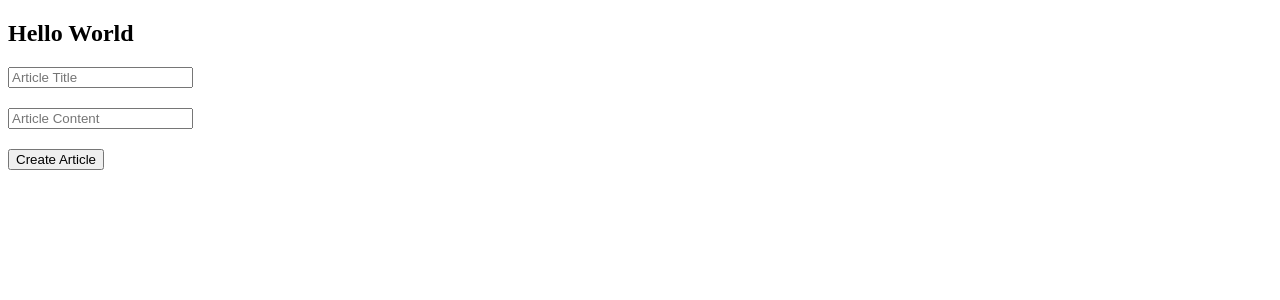
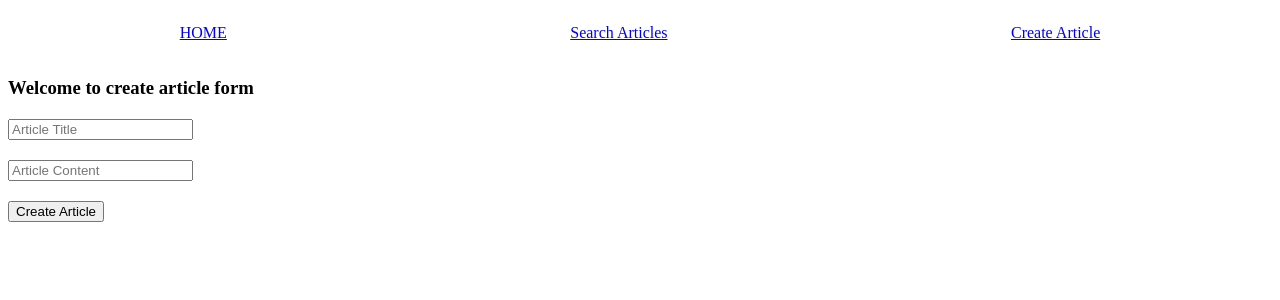
Before and after one commit to SailendraDLN/DjangoIMS, a Django app: page /articles/create/ in a window 1280 px wide. Shown: the top 300 px of the page. Run offline with Django 3.2, Linux system fonts and the light colour scheme.

Commit message:
refactored templates and added routes in frontend to search and create article page

```diff
--- a/ims/templates/articles/create.html
+++ b/ims/templates/articles/create.html
@@ -1,6 +1,8 @@
 {% extends "base.html" %}
 
 {% block content %}
+    <h3>Welcome to create article form</h3>
+    {% if not created %}
         <form action="/articles/create/" method="POST" style="margin: top 30px;">
             {% csrf_token %}
             <div style="margin-top: 20px;">
@@ -11,4 +13,8 @@
             </div>
             <button type="submit">Create Article</button>
         </form>
+    {% else %}
+        <h3><a href="/articles/{{object.id}}/" style="text-decoration: none;">{{object.title}}</a></h3>
+        <h3>Your article was created in db</h3>
+    {% endif %}
 {% endblock content %}
--- a/ims/templates/base.html
+++ b/ims/templates/base.html
@@ -4,10 +4,14 @@
     <meta charset="UTF-8">
     <meta http-equiv="X-UA-Compatible" content="IE=edge">
     <meta name="viewport" content="width=device-width, initial-scale=1.0">
-    <title>Django</title>
+    <title>Django IMS</title>
 </head>
 <body>
-    <h2>Hello World</h2>
+    <div style="display: flex; justify-content: space-around;">
+        <p><a href="/">HOME</a></p>
+        <p><a href="/articles/">Search Articles</a></p>
+        <p><a href="/articles/create/">Create Article</a></p>
+    </div>
     {% block content %}
     {% endblock content %}
 </body>
```
Also changed, not shown: ims/db.sqlite3. Lines whose indentation alone changed are shown as unchanged.
